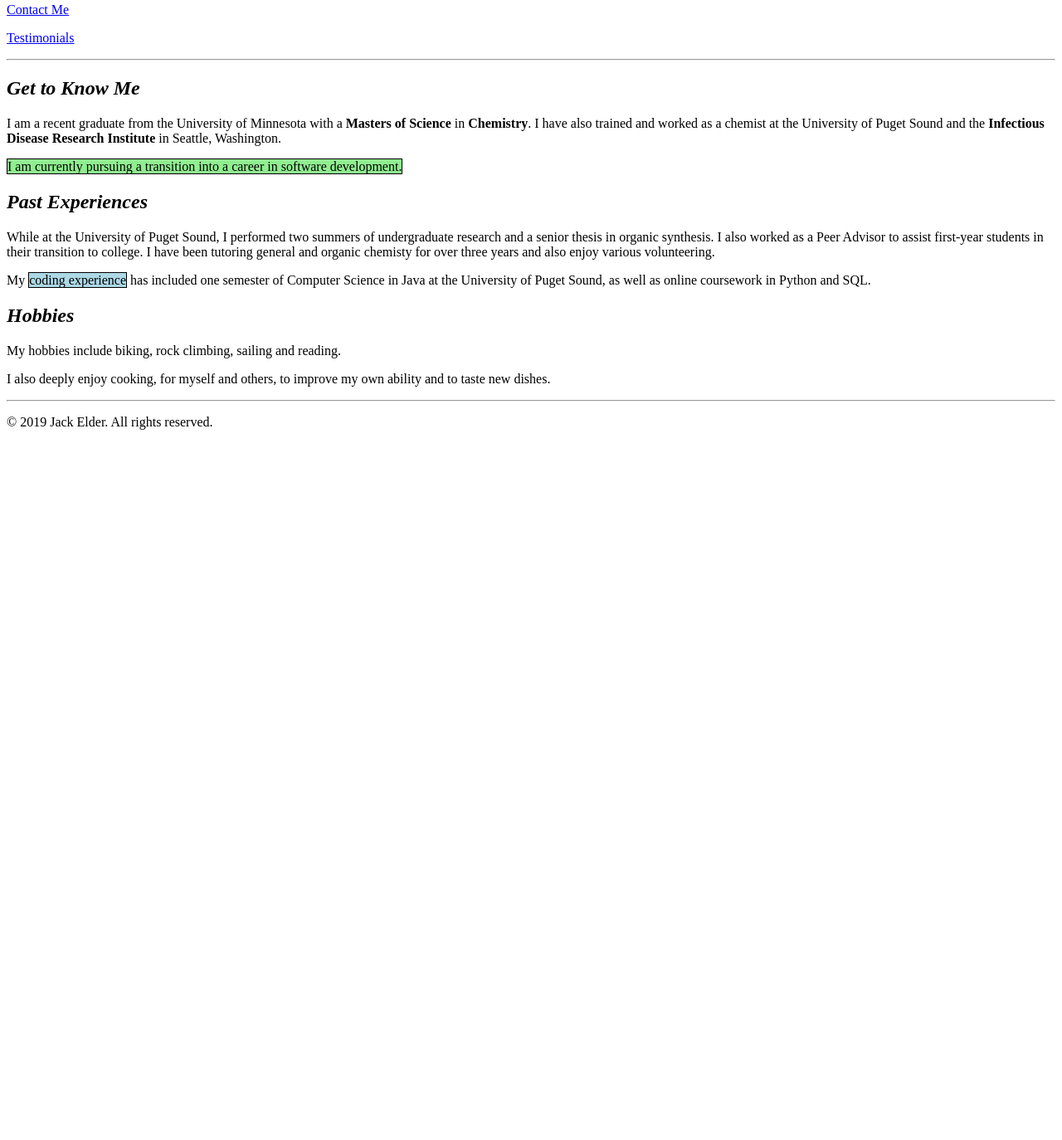
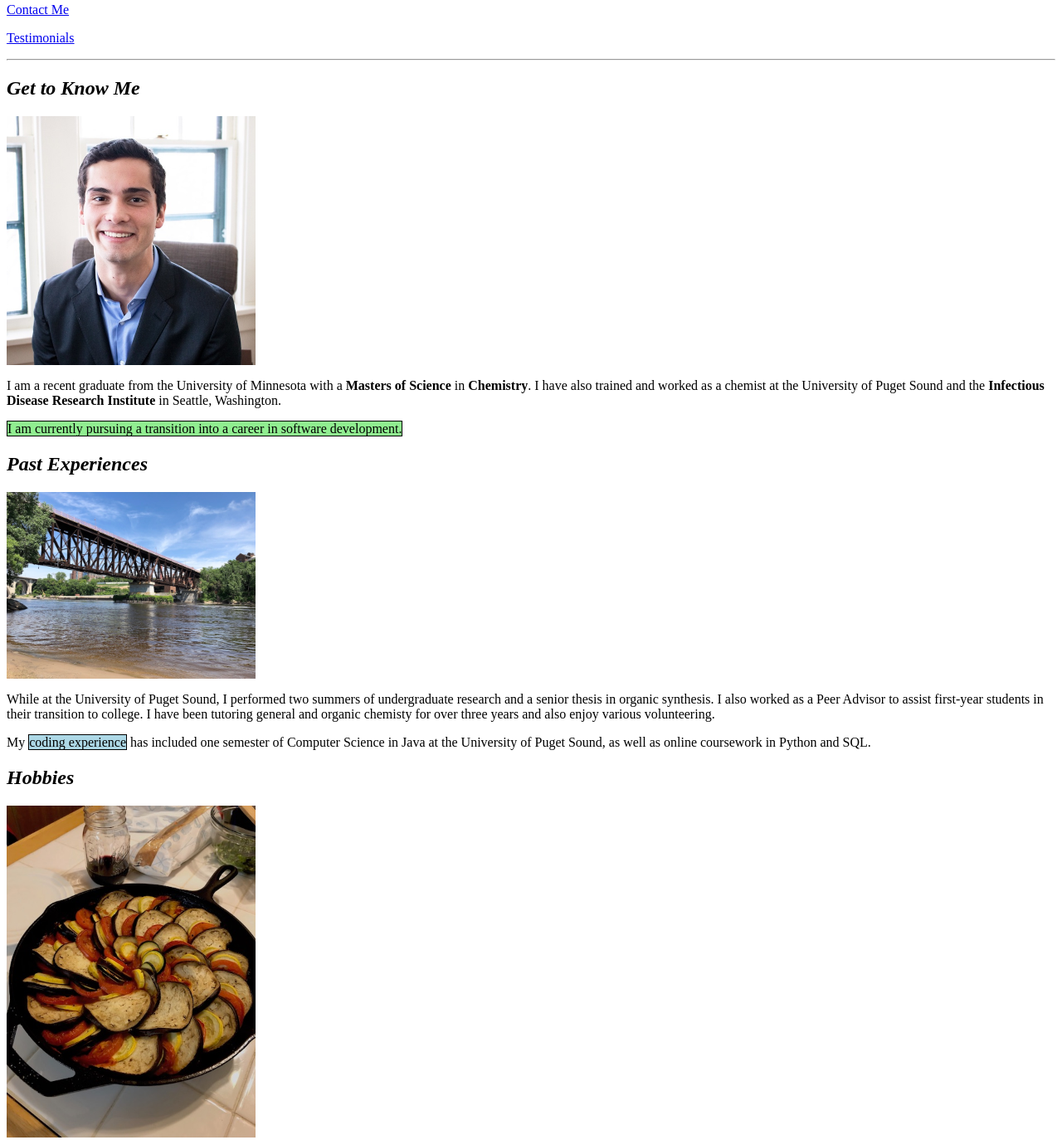
Before and after one commit to jackelder/WebDevCourse, a plain HTML site: page html/portfolio/index.html in a window 1280 px wide. Shown: the part 115-1489 px from the top of the page at 83% size. Before the commit the page ends 800 px from the top, so only its background shows below. Drawn offline with Linux system fonts and the light colour scheme.

Commit message:
pictures

```diff
--- a/html/portfolio/index.html
+++ b/html/portfolio/index.html
@@ -28,6 +28,8 @@
     <section>
     <article id="get-to-know-me">
     <h2><em>Get to Know Me</em></h2>
+    <img src="images/portrait.jpg" alt="Portrait of Jack Elder"
+      style="width: 300px;"  />
     <p>I am a recent graduate from the University of Minnesota with a
       <b>Masters of Science</b> in <b>Chemistry</b>. I have also trained and worked as a
       chemist at the University of Puget Sound and the <b>Infectious Disease
@@ -39,6 +41,8 @@
 
     <article id="past-experiences">
     <h2><em>Past Experiences</em></h2>
+    <img src="images/bridge.jpg" alt="Photo of a bridge in Minneapolis"
+      style="width: 300px;" />
     <p>While at the University of Puget Sound, I performed two summers
       of undergraduate research and a senior thesis in organic synthesis.
       I also worked as a Peer Advisor to assist first-year students in their
@@ -54,6 +58,8 @@
 
     <article id="hobbies">
     <h2><em>Hobbies</em></h2>
+    <img src="images/food.jpg" alt="Photo of ratatouille"
+      style="width: 300px;" />
     <p>My hobbies include biking, rock climbing, sailing and reading.</p>
     <p>I also deeply enjoy cooking, for myself and others, to improve
       my own ability and to taste new dishes.</p>
```
Also changed, not shown: html/portfolio/contact.html (+3 -0 lines), html/portfolio/projects.html (+2 -0 lines), html/portfolio/testimonials.html (+2 -0 lines), html/portfolio/images/bridge.jpg (added), html/portfolio/images/food.jpg (added), html/portfolio/images/portrait.jpg (added).
